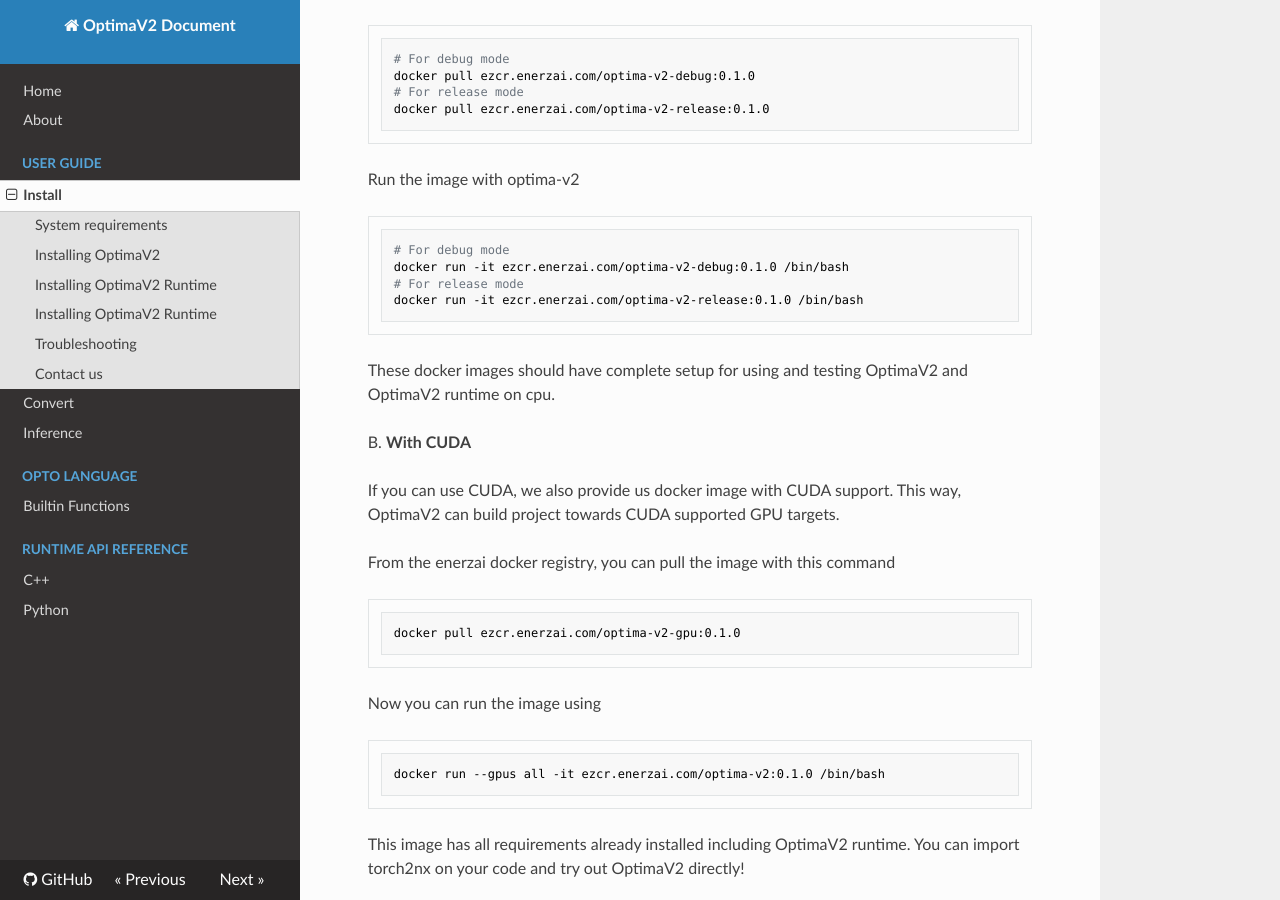
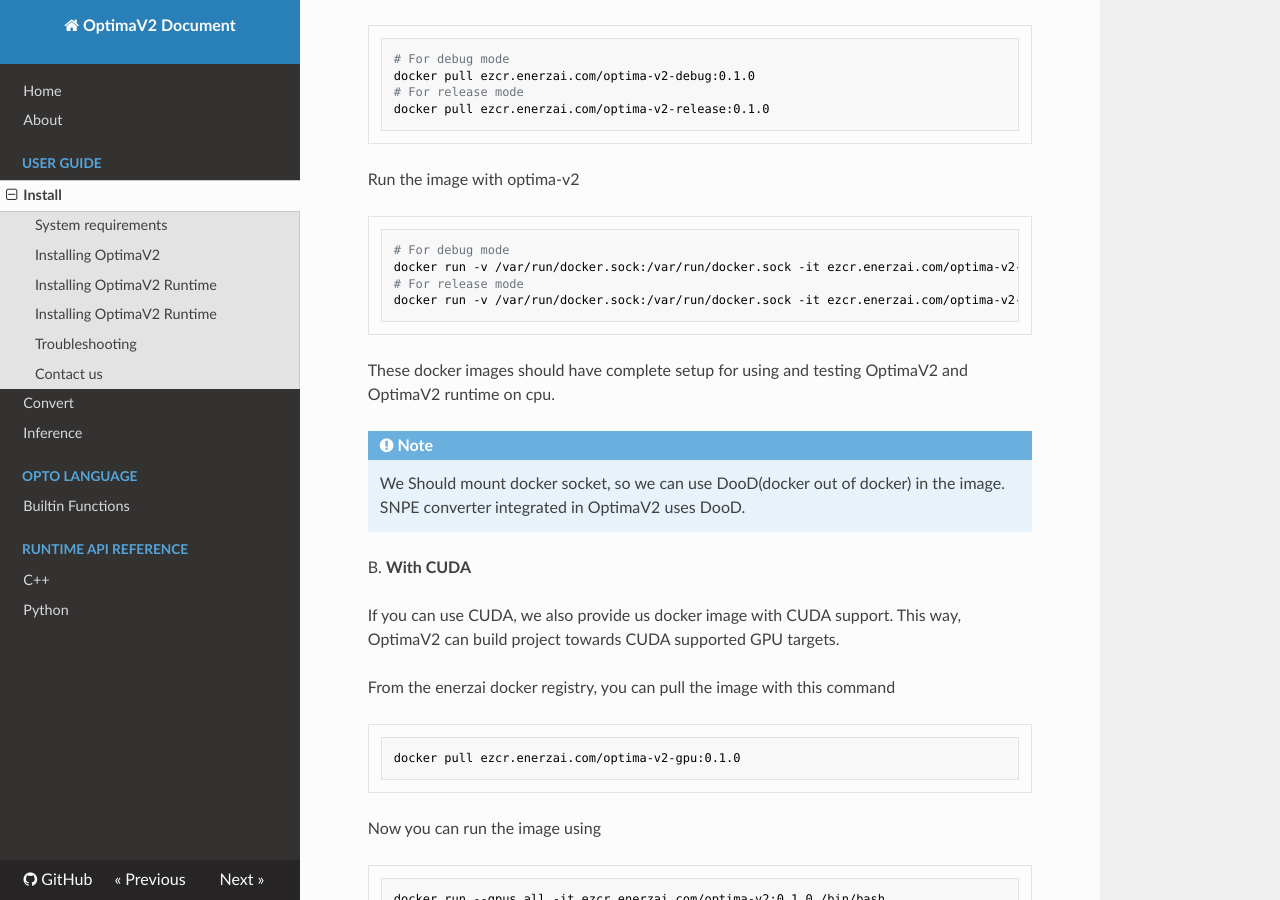
Before and after one commit to ENERZAi/OptimaV2-Docs, an MkDocs documentation site: the page built from docs/guide/install.md, in a window 1280 px wide and 900 px high, scrolled down 1392 px. Built offline with MkDocs 1.6.1, drawn with Linux system fonts in a browser that asks for light colours; nearby versions of some CDN libraries; some of the changed text lies outside the part shown.

Commit message:
fix : PR fix requests in install guide

````diff
--- a/docs/guide/install.md
+++ b/docs/guide/install.md
@@ -58,12 +58,15 @@
 
     ```bash
     # For debug mode
-    docker run -it ezcr.enerzai.com/optima-v2-debug:0.1.0 /bin/bash
+    docker run -v /var/run/docker.sock:/var/run/docker.sock -it ezcr.enerzai.com/optima-v2-debug:0.1.0 /bin/bash
     # For release mode
-    docker run -it ezcr.enerzai.com/optima-v2-release:0.1.0 /bin/bash
+    docker run -v /var/run/docker.sock:/var/run/docker.sock -it ezcr.enerzai.com/optima-v2-release:0.1.0 /bin/bash
     ```
 
     These docker images should have complete setup for using and testing OptimaV2 and OptimaV2 runtime on cpu.
+
+    !!! note
+        We Should mount docker socket, so we can use DooD(docker out of docker) in the image. SNPE converter integrated in OptimaV2 uses DooD.
 
     B. __With CUDA__
 
@@ -111,7 +114,7 @@
     pip install --index http://192.168.0.80:12321 --trusted-host 192.168.0.80 quan==0.0.1
     pip install --index http://192.168.0.80:12321 --trusted-host 192.168.0.80 zaiConverter==1.4.2
     ```
-    This process will prompt you to enter github token or username if you don't have access privilege to torch2nx library. In this case, contact OptimaV2 team. We will grant you permissions for installing torch2nx
+    This process will install zaiOptimizer and quan. These packages are used to read pytorch and convert it into some format that OptimaV2 can understand.
 
     **Step 3** Install OptimaV2 compiler
     ```bash
@@ -467,10 +470,11 @@
 
 ## Troubleshooting
 1. Building MLIR fails with compiler or linker errors
-   * It turns out compilation with MLIR fails when built with GNU toolchains. We recommend using LLVM toolchain for building MLIR
-2. Torch2nx installation requires github token or password, but I don't have one
-   * Please contact OptimaV2 team. We will grant you permissions for installing torch2nx
-
+      * It turns out compilation with MLIR fails when built with GNU toolchains. We recommend using LLVM toolchain for building MLIR
+2. Pip install fails to find corresponding modules
+      1. Check if you python version matches python 3.10. If you don't have it, we recommend creating the environment virtually.
+      2. If your versions match, check if you are connected to ENERZAi internal network
+      3. If it still doesn't work, don't hesitate to contact us.
 ## Contact us
 We will be always grateful to help you with using OptimaV2 runtime.
 You can contact one of our team members
````
